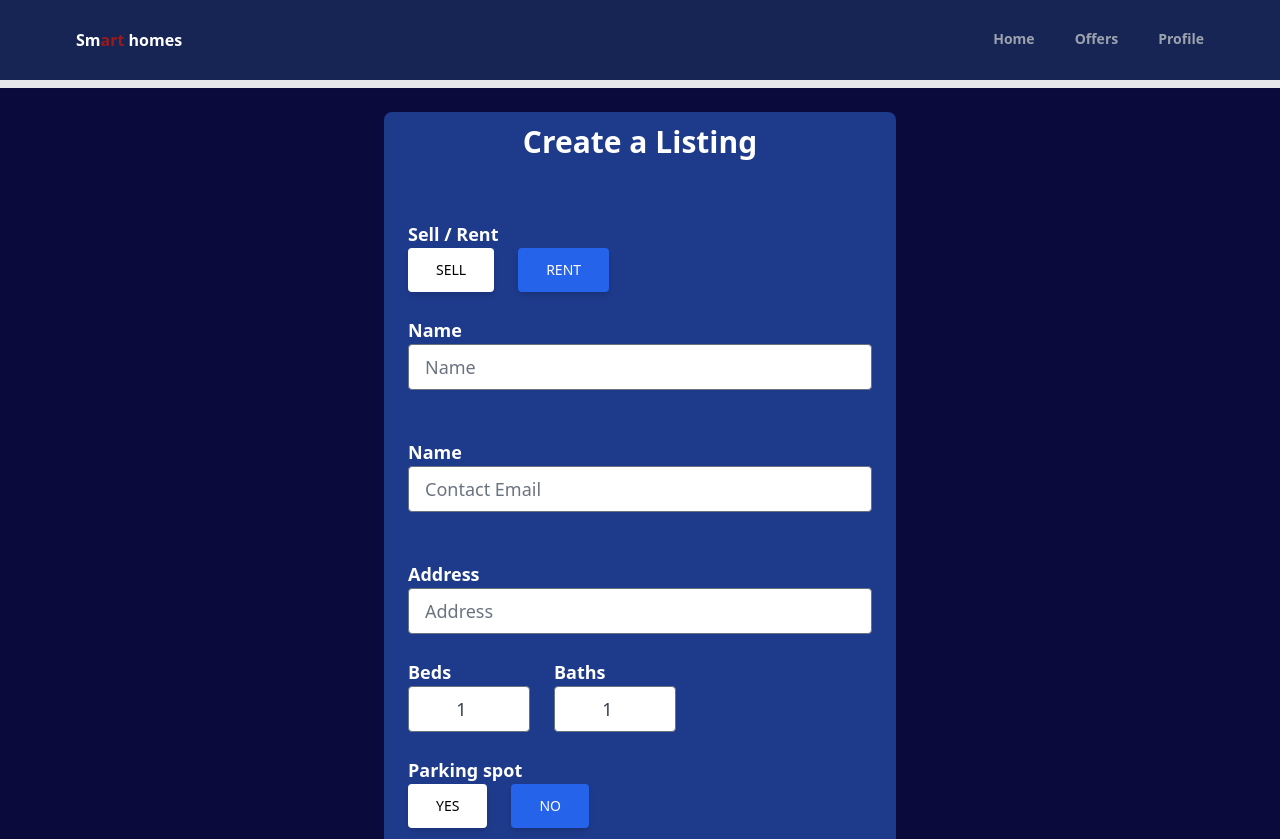
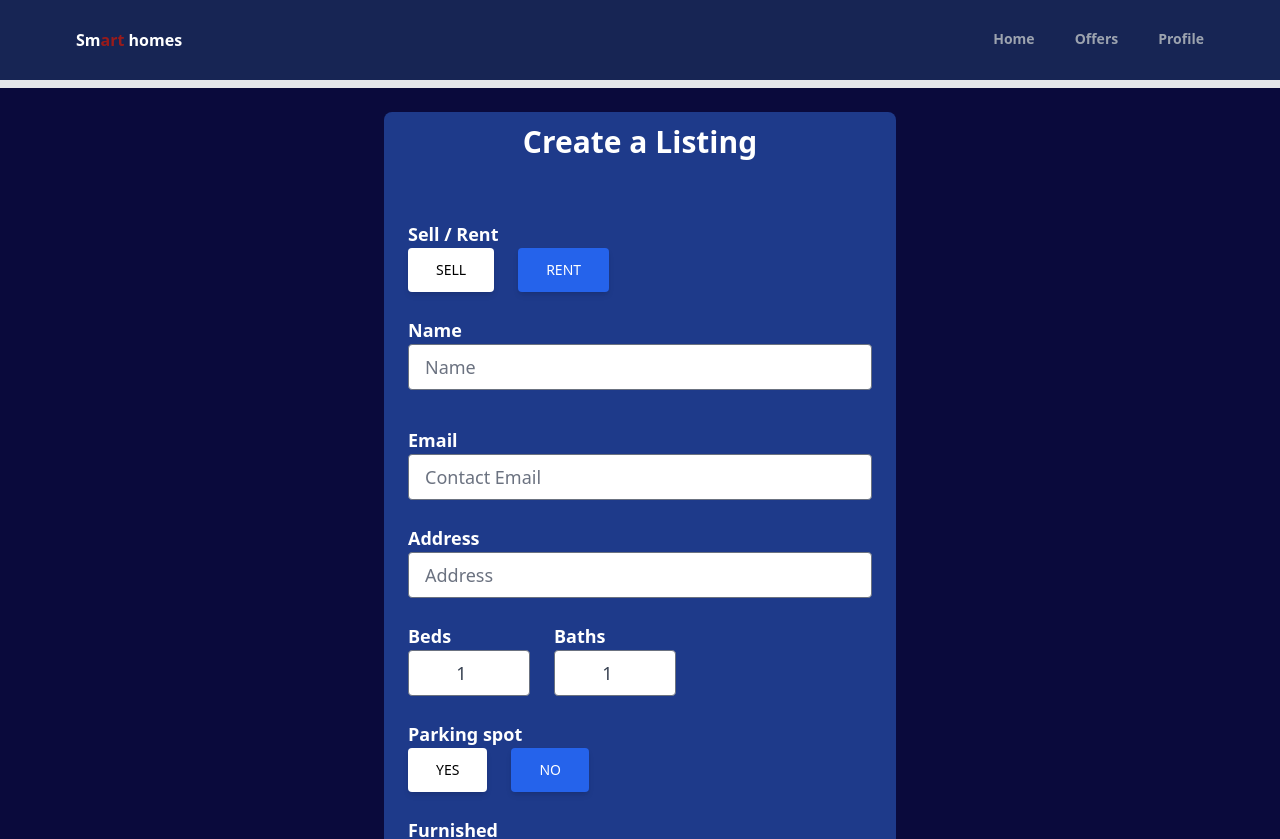
Before and after one commit to Code-Smart20/smart_homes, a React (Vite) app: page /create_listing in a window 1280 px wide. Shown: the top 839 px of the page. Built offline with nearby package versions, Linux system fonts and the light colour scheme; no server answers; sample sign-in values are in the browser's storage.

Commit message:
remove spinner compnent and loading state in Home.js and profile.jsx, Adjust margins for dorm inputs in cretelisting.jsx

```diff
--- a/src/Components/ListingItem.jsx
+++ b/src/Components/ListingItem.jsx
@@ -31,7 +31,6 @@ const ListingItem = ({
 
   function HandleEmail(email){
     const mailtoLink = `mailto:${email}`;
-
     // Open the email client
     window.location.href = mailtoLink;
   }
@@ -42,15 +41,13 @@ const ListingItem = ({
       key={id}
     >
       <Link className="contents" to={`/category/${type}/${id}`}>
-        {firstImage ? (
+        {firstImage && (
           <img
             className="h-[200px] w-full object-cover hover:scale-105 transition-transform duration-200 ease-in"
             src={firstImage}
             alt="First Listing"
             loading="lazy"
           />
-        ) : (
-          <p className="text-center text-gray-500">No image available</p>
         )}
 
         {/* Format timestamp using Moment */}
--- a/src/pages/CreateListing.jsx
+++ b/src/pages/CreateListing.jsx
@@ -191,7 +191,7 @@ const saveDetail = async (Info) => {
 
 if (loading){
   return <Spinner/>
-}
+  }
 
   return (
     <main className="max-w-lg mx-auto px-6 bg-blue-900 rounded-lg mb-10">
@@ -242,7 +242,7 @@ if (loading){
         />
 
          {/* Email */}
-         <p className="text-lg text-white mt-6 font-semibold">Name</p>
+         <p className="text-lg text-white mt-3 font-semibold">Email</p>
         <input
           type="text"
           id="email"
@@ -250,12 +250,12 @@ if (loading){
           onChange={onChange}
           placeholder="Contact Email"
           required
-          className="w-full px-4 py-2 text-lg text-gray-700 bg-white border rounded mb-6"
+          className="w-full px-4 py-2 text-lg text-gray-700 bg-white border rounded mb-3"
         />
 
 
          {/**Address field */}
-        <p className="text-lg text-white mt-6 font-semibold">Address</p>
+        <p className="text-lg text-white mt-3 font-semibold">Address</p>
         <input
           type="text"
           id="location"
--- a/src/pages/Home.jsx
+++ b/src/pages/Home.jsx
@@ -65,20 +65,15 @@ const Home = () => {
       <Sliders images={images} />
 
       <h2 className="text-3xl text-center mt-10 font-bold text-white">Recent Listings</h2>
-
-
-      <ul className='sm:grid sm:grid-cols-2 lg:grid-cols-3 xl:grid-cols-4 2xl-grid-cols-5 mt-6 mb-6 max-w-6xl px-3 mt-6 mx-auto'>
-        {loading ? (  // Check if data is still loading
-          <Spinner/> // Show a loading message if still fetching
-        ) : (
-          offerListings?.map((listing) => {
+      <ul className="sm:grid sm:grid-cols-2 lg:grid-cols-3 xl:grid-cols-4 2xl:grid-cols-5 mb-6 max-w-6xl px-3 mt-6 mx-auto">
+  {offerListings?.map((listing) => {
     const { id, data } = listing;
     const firstImage = data.Info.Imgurls ? data.Info.Imgurls[0] : null;
-            const description = data.Info.description || 'No description available';
+    const description = data.Info.description || "No description available";
     const type = data.Info.type;
     const timestamp = data.Info.timestamp
       ? new Date(data.Info.timestamp.seconds * 1000).toLocaleString()
-              : 'No timestamp available'; // Convert timestamp to a readable string
+      : "No timestamp available"; // Convert timestamp to a readable string
     const address = data.Info.location;
     const name = data.Info.name;
     const discounted = data.Info.discountedPrice;
@@ -106,10 +101,8 @@ const Home = () => {
         bedrooms={bedrooms}
       />
     );
-          })
-        )}
+  })}
 </ul>
-
       <FAQ />
     </div>
   );
--- a/src/pages/Profile.jsx
+++ b/src/pages/Profile.jsx
@@ -206,7 +206,7 @@ return (
         <h2 className='text-2xl text-center font-semibold'>My Listings</h2>
 
         <ul className='sm:grid sm:grid-cols-2 lg:grid-cols-3 xl:grid-cols-4 2xl:grid-cols-5 mt-6 mb-6'>
-  {listings && listings.length > 0 ? (
+  {listings && (
     listings.map((listing) => {
       const { id, data } = listing;
       const firstImage = data.Info?.Imgurls ? data.Info.Imgurls[0] : null;
@@ -245,8 +245,6 @@ return (
         />
       );
     })
-  ) : (
-    <Spinner/>
   )}
 </ul>
 
```
Lines whose indentation alone changed are shown as unchanged.
